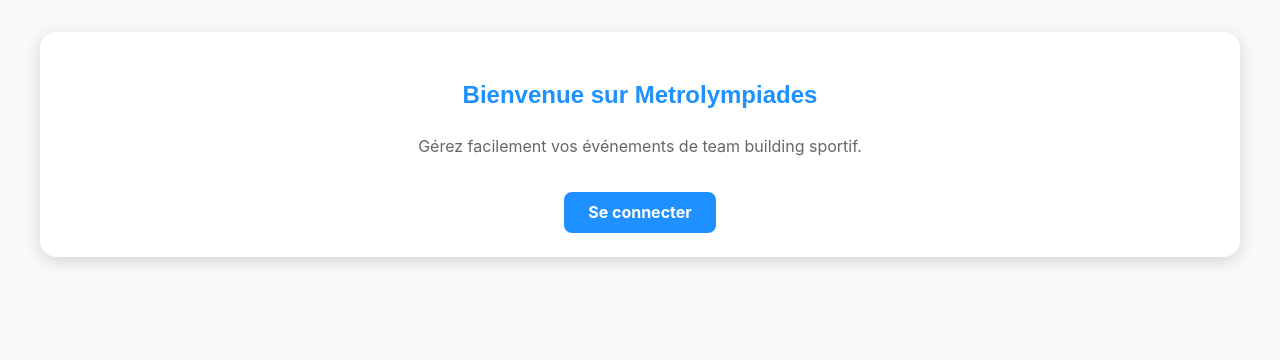
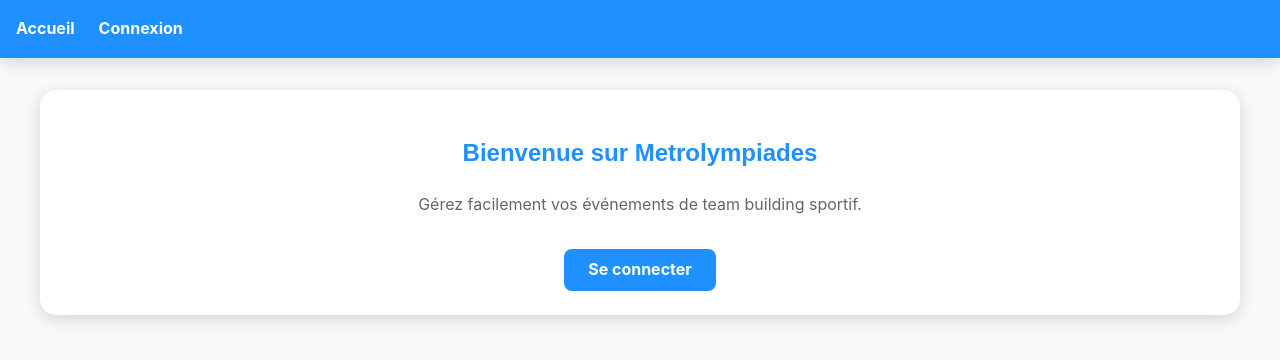
Before and after one commit to SoulLikePlayer/metrolympiade, a Vue app: page / in a window 1280 px wide. Shown: the top 360 px of the page. Built offline with nearby package versions, Linux system fonts and the light colour scheme.

Commit message:
[FEAT] : Ajout du header

```diff
--- a/src/App.vue
+++ b/src/App.vue
@@ -1,9 +1,11 @@
 <template>
   <div id="app">
+    <Header />
     <RouterView />
   </div>
 </template>
 
 <script setup>
 import { RouterView } from 'vue-router';
+import Header from './components/Header.vue';
 </script>
--- /dev/null
+++ b/src/assets/style/Header.css
@@ -0,0 +1,20 @@
+.header {
+  background: var(--primary-color);
+  padding: var(--spacing-md);
+  box-shadow: var(--shadow-medium);
+}
+
+.nav {
+  display: flex;
+  gap: var(--spacing-lg);
+}
+
+.nav-link {
+  color: var(--text-inverted);
+  font-weight: bold;
+  text-decoration: none;
+}
+
+.nav-link:hover {
+  text-decoration: underline;
+}
--- /dev/null
+++ b/src/components/Header.vue
@@ -0,0 +1,16 @@
+<template>
+  <header class="header">
+    <nav class="nav">
+      <RouterLink to="/" class="nav-link">Accueil</RouterLink>
+      <RouterLink to="/login" class="nav-link">Connexion</RouterLink>
+    </nav>
+  </header>
+</template>
+
+<script setup>
+import { RouterLink } from 'vue-router';
+</script>
+
+<style scoped>
+@import "../assets/style/Header.css";
+</style>
```
